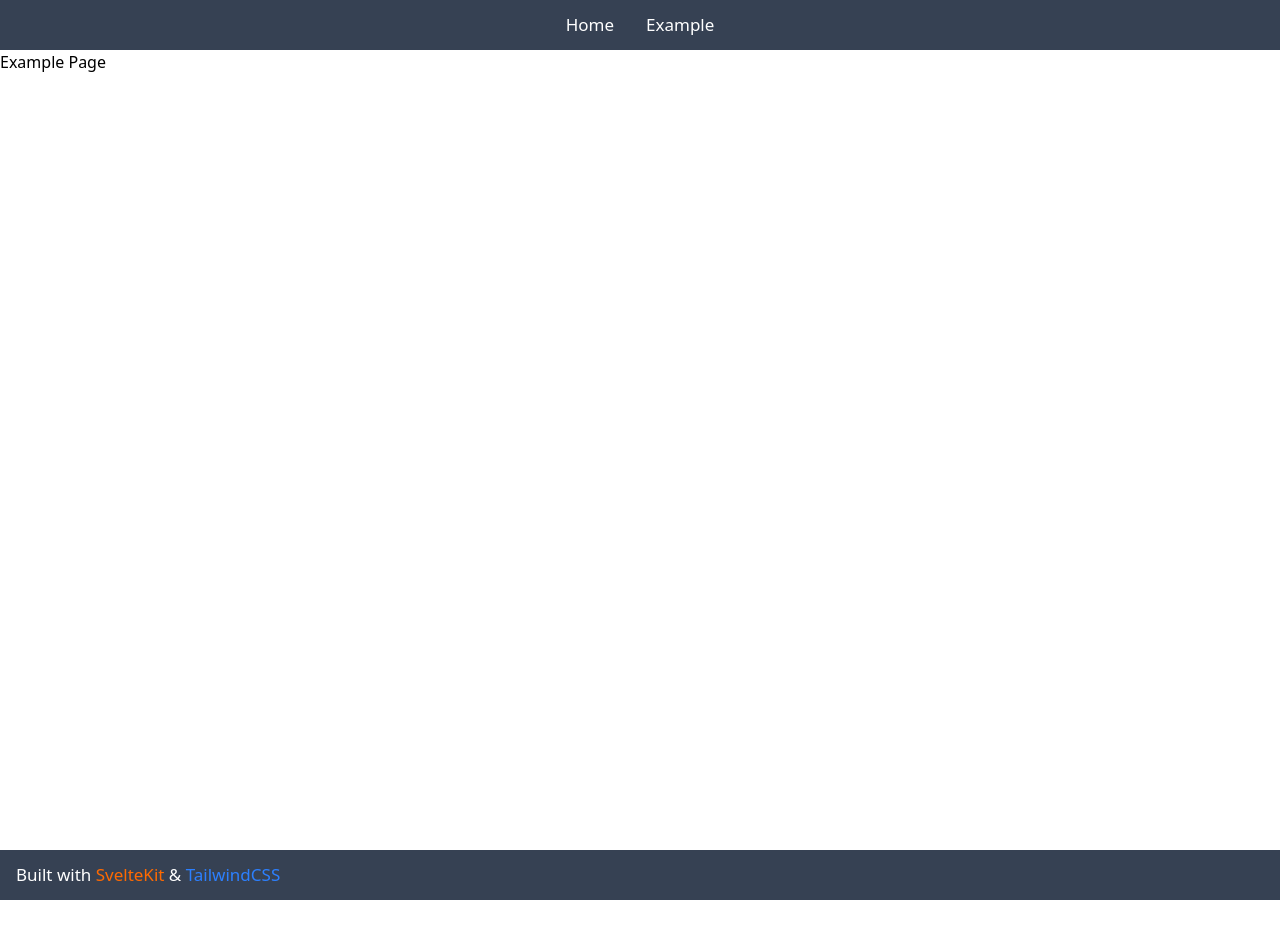
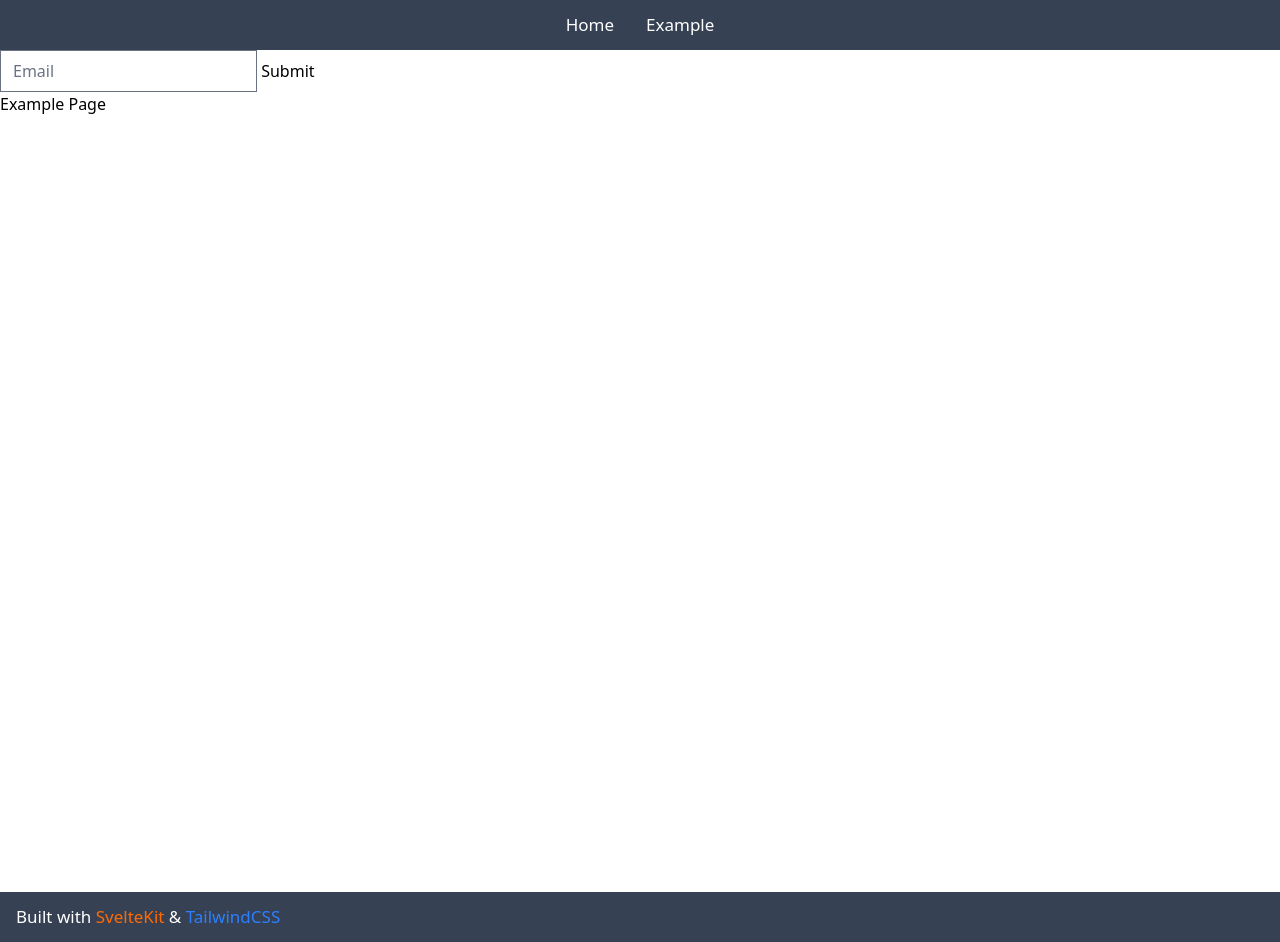
Before and after one commit to Masahjor/Svelte-Boilerplate, a SvelteKit app: page /example-page in a window 1280 px wide. Before the commit the page ends 900 px from the top, so only its background shows below. Built offline with nearby package versions, Linux system fonts and the light colour scheme.

Commit message:
Added a validation form for email

```diff
--- /dev/null
+++ b/src/routes/emailValidation.svelte
@@ -0,0 +1,27 @@
+<script>
+  import { invalidate } from '$app/navigation';
+  let email = '';
+  let error = '';
+
+  function validateEmail(email) {
+    const re = /^[^\s@]+@[^\s@]+\.[^\s@]+$/;
+    return re.test(email);
+  }
+
+  async function handleSubmit() {
+    if (!validateEmail(email)) {
+      error = 'Please enter a valid email address.';
+      return;
+    }
+    error = '';
+    // Submit form data here (could be a fetch to an API)
+  }
+</script>
+
+<form on:submit|preventDefault={handleSubmit}>
+  <input type="email" bind:value={email} placeholder="Email" />
+  {#if error}
+    <p style="color: red;">{error}</p>
+  {/if}
+  <button type="submit">Submit</button>
+</form>
--- a/src/routes/example-page/+page.svelte
+++ b/src/routes/example-page/+page.svelte
@@ -3,12 +3,14 @@
     import Header from '../Header.svelte';
     import Main from './Main.svelte';
     import Footer from '../Footer.svelte';
+    import EmailValidation from '../emailValidation.svelte';
 </script>
 
 
 <!-- HTML -->
 <main>
     <Header />
+    <EmailValidation />
     <Main />
     <Footer />
 </main>
```
